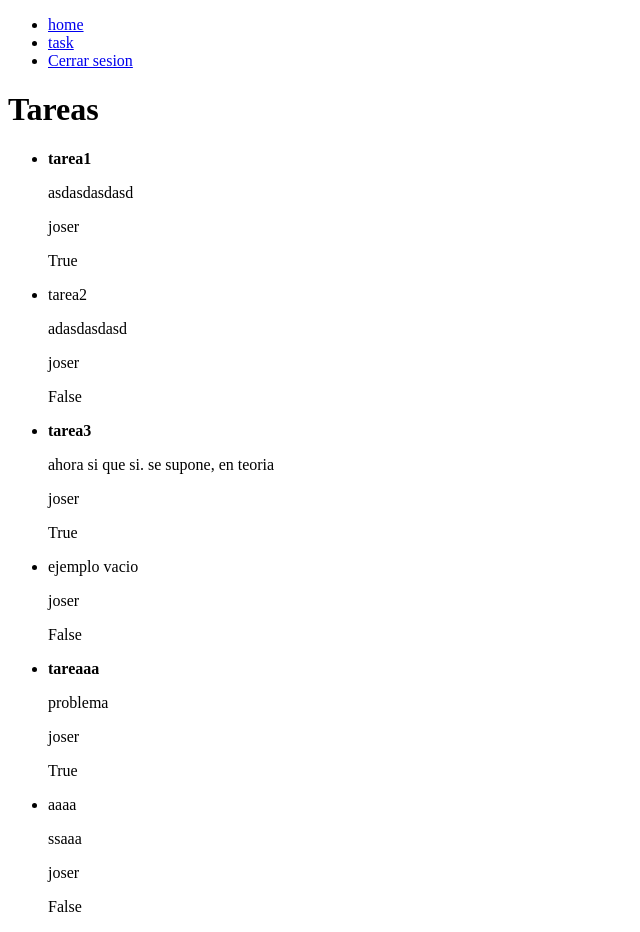
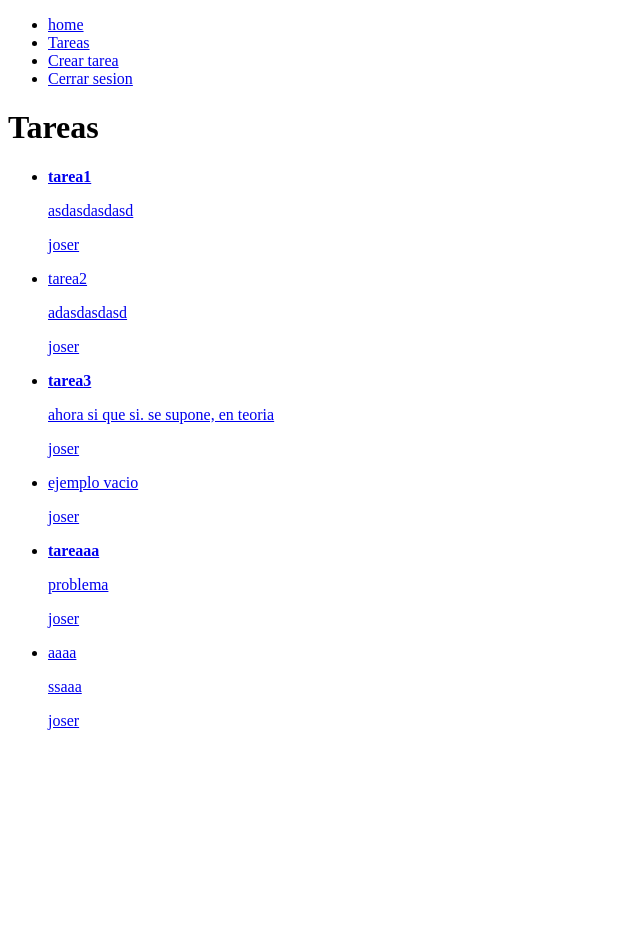
Before and after one commit to joseRPM/Developer, a Django app: page /task/ in a window 1280 px wide. Shown: the whole page, without its empty margins (0-640 px from the left). After the commit the page ends 730 px from the top, so only its background shows below. Run offline with Django 5.2, Linux system fonts and the light colour scheme; a user stored in the database is signed in; data comes from the database, SQL or seed files in the repository.

Commit message:
Seleccion de tarea

```diff
--- a/django/djangocrud/urls.py
+++ b/django/djangocrud/urls.py
@@ -27,5 +27,6 @@ urlpatterns = [
     path('task/', views.task_view,name='task.url'),    #nombre de rutas
     path('logout/', views.cerrar_sesion,name='logout'),
     path('signin/', views.signin,name='signin'),
-    path('task/create/', views.create_task,name='task')        #nombre de rutas
-]
+    path('task/create/', views.create_task,name='task'),       #nombre de rutas
+    path('task/<int:task_id>/', views.task_detail,name='task_detail')
+    ]
--- a/django/tasks/templates/base.html
+++ b/django/tasks/templates/base.html
@@ -12,11 +12,17 @@
             <li>
                 <a href="/">home</a>
             </li>
-             <li>
-                <a href="/task">task</a>
+
+
+            {% if user.is_authenticated %}
+            <li>
+                <a href="/task">Tareas</a>
             </li>
 
-            {% if user.is_authenticated %}
+            <li>
+                <a href="/task/create">Crear tarea</a>
+            </li>
+
              <li>
                 <a href="/logout">Cerrar sesion</a>
             </li>
--- a/django/tasks/templates/task.html
+++ b/django/tasks/templates/task.html
@@ -6,6 +6,7 @@
 
     {% for task in tasks %}
     <li>
+        <a href="{% url 'task_detail' task.id %}">
             {% if task.important %}
             <strong>{{task.title}}</strong>
             {% else %}
@@ -13,7 +14,7 @@
             {% endif %}
             <p>{{task.description}}</p>
             <p>{{task.user.username}}</p>
-        <p>{{task.important}}</p>
+            </a>
     </li>
     {% endfor %}
 
--- /dev/null
+++ b/django/tasks/templates/task_detail.html
@@ -0,0 +1,6 @@
+{% extends 'base.html' %}
+
+{% block content %}
+<h1>Detalles de la tarea</h1>
+<p>{{task.title}}</p>
+{% endblock %}
--- a/django/tasks/views.py
+++ b/django/tasks/views.py
@@ -4,7 +4,7 @@
 #lo que python ejecuta cuando se visita una url
 #En este caso renderizar un HTML
 
-from django.shortcuts import render, redirect
+from django.shortcuts import render, redirect, get_object_or_404
 from django.contrib.auth.forms import UserCreationForm, AuthenticationForm
 from django.contrib.auth.models import User
 from django.contrib.auth import login, logout, authenticate
@@ -103,3 +103,8 @@ def create_task(request):
            return render(request, 'create_task.html',{
            'form': taskform(),
            'error': 'Por favor ingrese un valor valido'})
+
+
+def task_detail(request,task_id):
+    task= get_object_or_404(Task, pk=task_id) #mandamos un error sin que se caiga el servidor por completo
+    return render(request,'task_detail.html',{'task':task})
```
Lines whose indentation alone changed are shown as unchanged.
